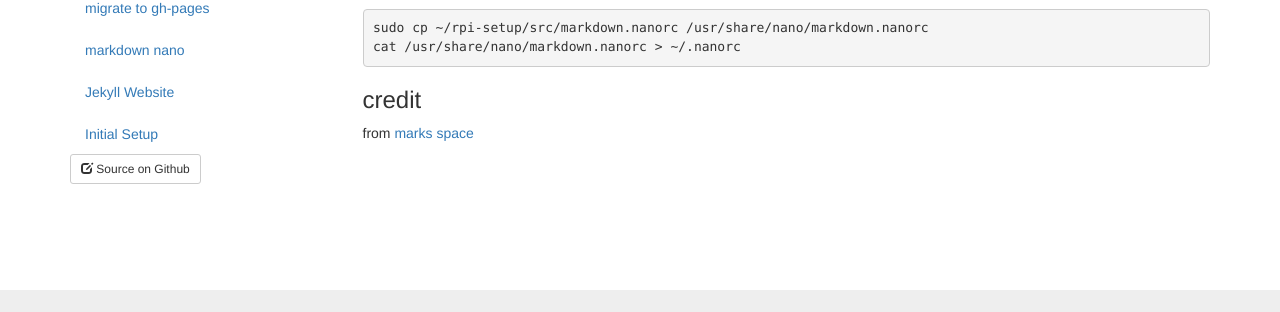
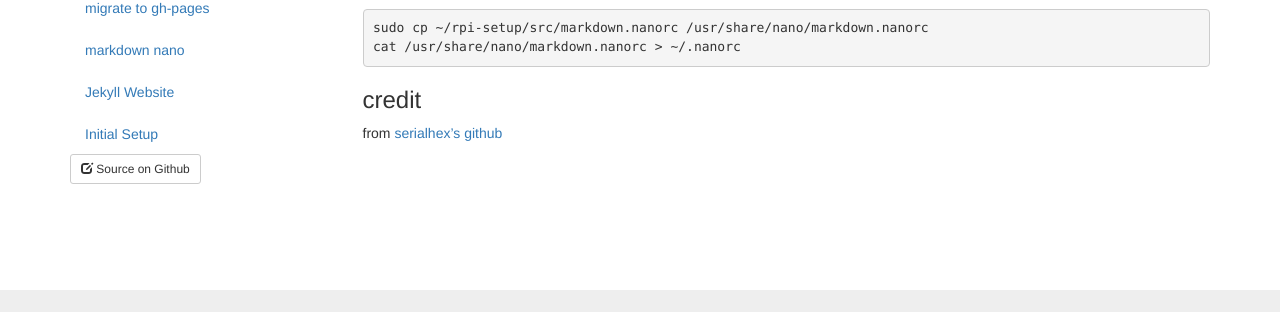
Before and after one commit to amonks/rpi-setup, a Jekyll site: the page built from _posts/2013-12-6-markdown-nano.md, in a window 1280 px wide. Shown: the part 550-862 px from the top of the page. Built offline with Jekyll 4.4.1, drawn with Linux system fonts in a browser that asks for light colours; nearby versions of some CDN libraries.

Commit message:
markdown

```diff
--- a/_posts/2013-12-6-markdown-nano.md
+++ b/_posts/2013-12-6-markdown-nano.md
@@ -33,4 +33,4 @@ symlink syntax into proper folder, then enable it
 
 ### credit
 
-from [marks space](https://github.com/serialhex/nano-highlight)
+from [serialhex's github](https://github.com/serialhex/nano-highlight)
```
